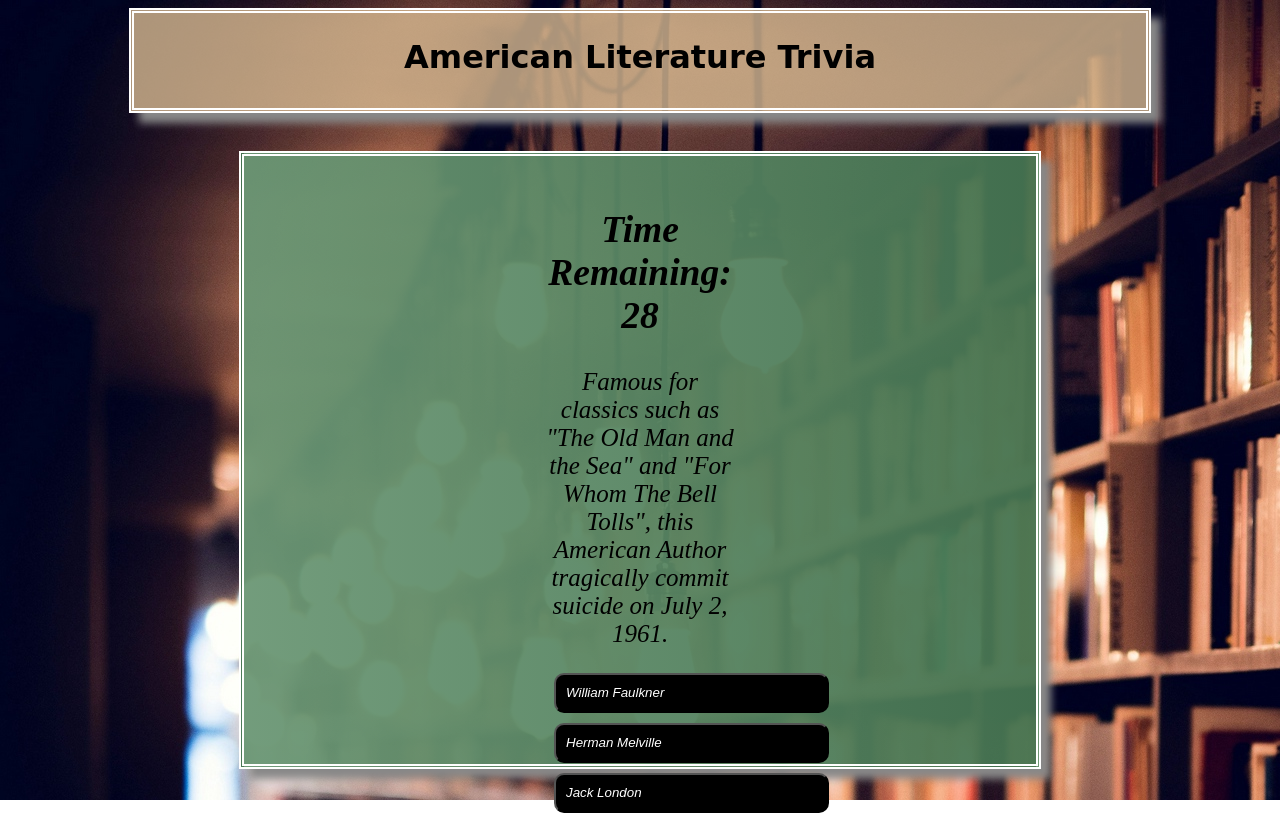
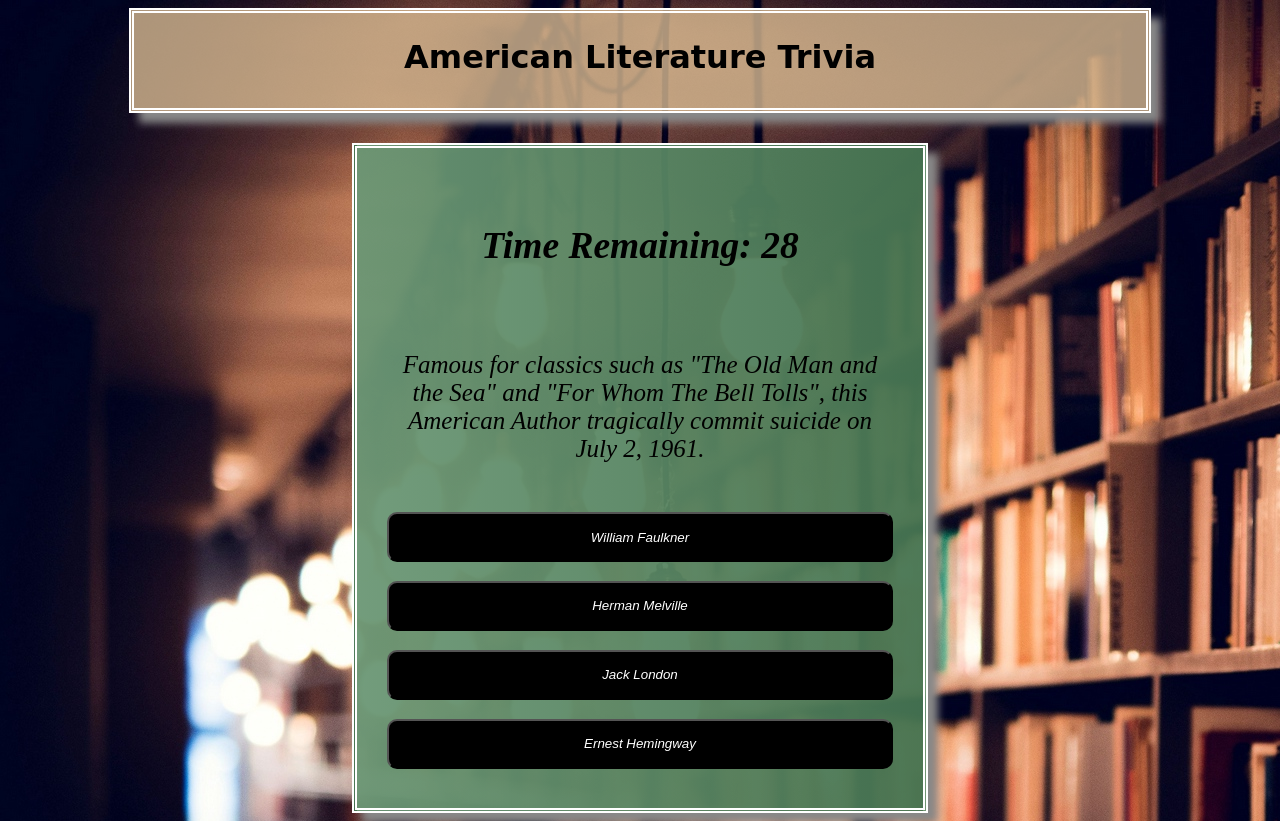
Before and after one commit to bryce-senninger/AmericanLiteratureTrivia, a plain HTML site: page index.html in a window 1280 px wide. Both pictures are taken after a click on the button "Start". Before the commit the page ends 800 px from the top, so only its background shows below. Drawn offline with nearby package versions, Linux system fonts and the light colour scheme; a web font is replaced by a local one.

Commit message:
finished trivia app

```diff
--- a/assets/css/style.css
+++ b/assets/css/style.css
@@ -2,7 +2,6 @@
     text-align: center;
     background: rgb(216, 185, 145, 0.8);
     height: 95px;
-    vertical-align: center;
     max-width: 80%;
     margin-left: auto;
     margin-right: auto;
@@ -15,21 +14,24 @@
 }
 
 #questionContent {
-    margin-top: 3%;
+    margin-top: 30px;
     background-image: linear-gradient(to right, rgb(107, 151, 117, 0.95), rgb(69, 116, 81, 0.95));
     text-align: center;
-    position: fixed;
-    left: 50%;
-    transform: translate(-50%);
     border-style: double;
     border-color: white;
     border-width: 5px;
     box-shadow: 10px 10px 8px #888888;
-    padding: 300px;
-    width: 15%;
-    height: 1%;
+    max-width: 40%;
+    height: 600px;
+    margin-left: auto;
+    margin-right: auto;
     font-style: oblique;
     font-size: 25px;
+    display: flex;
+    align-items: center;
+    justify-content: center;
+    flex-wrap: wrap;
+    padding: 30px;
 }
 
 body {
@@ -44,35 +46,12 @@ body {
     border-width: 5px;
 }
 
-h2, p, #options {
-    position: relative;
-    top: -280px;
-    display: flex;
-}
-
-#options {
-    font-style: oblique;
-    margin-top: 10px;
-    width: 275px;
-    height: 40px;
-    background-color: #000000;
-    color: #FFFFFF;
-    padding: 10px;
-    border-radius: 10px;
-    -moz-border-radius: 10px;
-    -webkit-border-radius: 10px;
-    margin:10px;
-}
-
 #options:hover {
     background-color: white;
     color: black;
 }
 
 img {
-    position: relative;
-    top: -270px;
-    left: -5px;
     width: 300px;
     height: 280px;
 }
@@ -83,6 +62,26 @@ img {
     font-family: 'Beth Ellen', cursive;
     border-style: outset;
     border-width: 5px;
-    position: relative;
-    top: -250px;
 }
+
+h2 {
+    padding: 5px;
+    flex: 1 100%;
+}
+
+p {
+    padding: 5px;
+    flex: 1 100%;
+}
+
+#options {
+    width: 200px;
+    height: 50px;
+    background-color: #000000;
+    color: #FFFFFF;
+    border-radius: 10px;
+    -moz-border-radius: 10px;
+    -webkit-border-radius: 10px;
+    font-style: oblique;
+    flex: 1 100%;
+}
```
